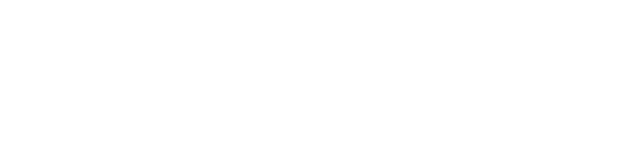
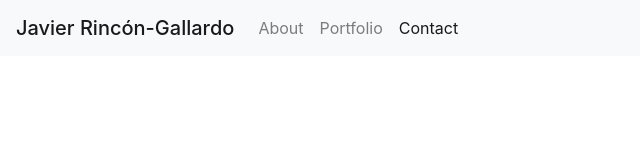
Before and after one commit to jrincongr/GetMeCoding, a plain HTML site: page contact.html in a window 1280 px wide. Shown: the whole page, without its empty margins (0-640 px from the left). Drawn offline with nearby package versions, Linux system fonts and the light colour scheme.

Commit message:
Comented navbar and implement it to all html files

```diff
--- a/contact.html
+++ b/contact.html
@@ -0,0 +1,60 @@
+<!-- My Portfolio "index.html" file -->
+<!DOCTYPE html>
+<html lang="en-us">
+
+<head>
+
+  <meta charset="UTF-8">
+
+  <!-- responsive meta tag -->
+  <meta name="viewport" content="width=device-width, initial-scale=1, shrink-to-fit=no">
+
+  <!-- Bootstrap CSS Link -->
+  <link rel="stylesheet" href="https://stackpath.bootstrapcdn.com/bootstrap/4.5.2/css/bootstrap.min.css" integrity="sha384-JcKb8q3iqJ61gNV9KGb8thSsNjpSL0n8PARn9HuZOnIxN0hoP+VmmDGMN5t9UJ0Z" crossorigin="anonymous">
+
+  <!-- Resource Link "Favicon" element -->
+  <link rel="icon" type="image/png" href="./Assets/Images/favicon.ico">
+
+   <!-- Webpage title -->
+   <title>GetMeCoding</title>
+
+</head>
+
+<body>
+
+  <!-- NavBar (copied and pasted from https://getbootstrap.com/docs/4.5/components/navbar/) -->
+  <!-- Static navbar -->
+  <nav class="navbar navbar-expand-lg navbar-light bg-light">
+
+    <!-- Navbar header -->
+    <span class="navbar-brand mb-0 h1">Javier Rincón-Gallardo</span>
+    <button class="navbar-toggler" type="button" data-toggle="collapse" data-target="#navbarSupportedContent" aria-controls="navbarSupportedContent" aria-expanded="false" aria-label="Toggle navigation">
+      <span class="navbar-toggler-icon"></span>
+    </button>
+
+    <!-- Navbar side menue responsive hamburguer -->
+    <div class="collapse navbar-collapse" id="navbarNav">
+
+      <!-- Un ordered list of section within the navbar hamburguer menue -->
+      <ul class="navbar-nav">
+
+        <!-- list item "About/Home" button link to "index.html" -->
+        <li class="nav-item">
+          <a class="nav-link" href="./index.html">About</a>
+        </li>
+
+        <!-- list item "Portfolio" button link to "portfolio.html" -->
+        <li class="nav-item">
+          <a class="nav-link" href="./portfolio.html">Portfolio</a>
+        </li>
+
+        <!-- list item "Contact" button link to "contact.html" (Current page) -->
+        <li class="nav-item active">
+          <a class="nav-link" href="./contact.html">Contact <span class="sr-only">(current)</span></a>
+        </li>
+
+      </ul>
+    </div>
+  </nav>
+
+</body>
```
Also changed, not shown: index.html (+14 -3 lines), portfolio.html (+60 -0 lines).
